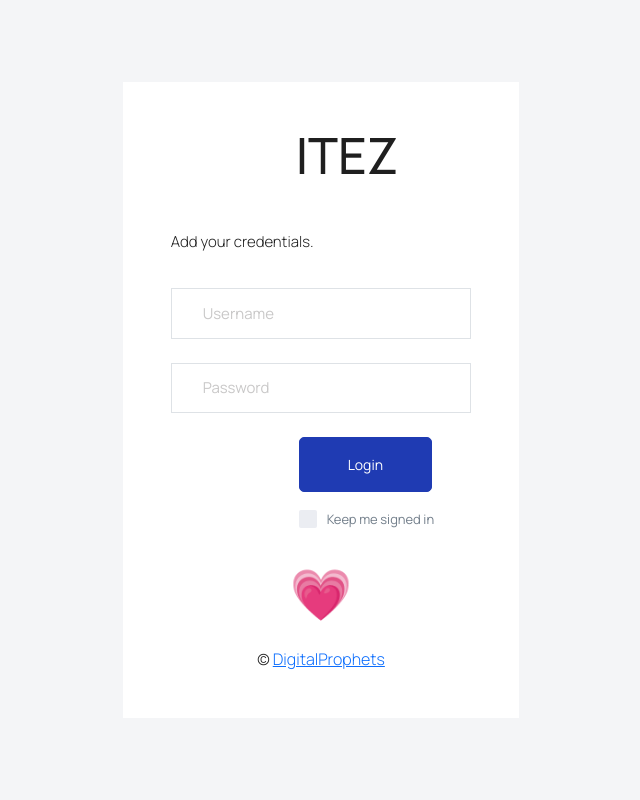
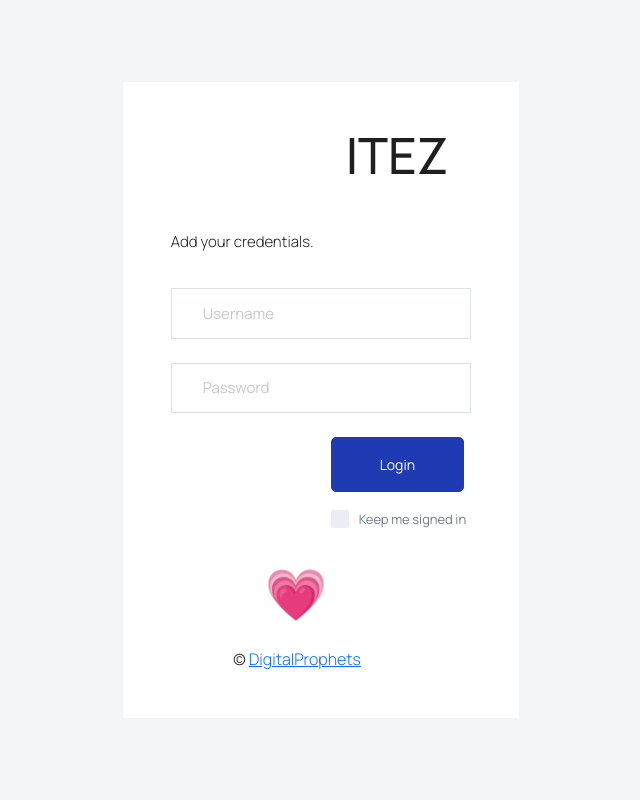
Before and after one commit to wearethepioneers18/itez, a Django app: page /login/ in a window 1280 px wide. Shown: the whole page, without its empty margins (319-959 px from the left). Run offline with Django 3.2, Linux system fonts and the light colour scheme; parts of the project's set-up code (start-up, migrations or seed data) failed here and were passed over; some libraries are stand-ins or nearby versions.

Commit message:
Align buttons and logo

```diff
--- a/itez/templates/accounts/login.html
+++ b/itez/templates/accounts/login.html
@@ -16,7 +16,7 @@
           <div class="col-lg-4 mx-auto">
             <div class="auth-form-light text-left py-5 px-4 px-sm-5">
               <div class="brand-logo">
-                <h1 style="padding-left:2.5em">ITEZ</h1>
+                <h1 style="padding-left:3.5em">ITEZ</h1>
                 <!-- <img src="/static/assets/images/logo.svg" alt="logo"> -->
               </div>
               <h4>
@@ -42,10 +42,10 @@
                 <div class="form-group">
                   {{ form.password }}
                 </div>
-                <div class="mt-3"  style="padding-left:8em;">
+                <div class="mt-3"  style="padding-left:10em;">
                   <button type="submit" name="login" class="btn btn-block btn-primary btn-lg font-weight-medium auth-form-btn">Login</button>
                 </div>
-                <div class="my-2 d-flex justify-content-between align-items-center" style="padding-left:8em">
+                <div class="my-2 d-flex justify-content-between align-items-center" style="padding-left:10em">
                   <div class="form-check">
                     <label class="form-check-label text-muted">
                       <input type="checkbox" class="form-check-input">
@@ -56,10 +56,10 @@
                 </div>
                 <div class="text-center mt-4 fw-light">
 
-                  <h1>&#128151;</h1>
+                  <h1 style="padding-right:1em">&#128151;</h1>
                   <br/>
 
-                  &copy; <a target="_blank" href="http://digiprophets.com/">DigitalProphets</a>
+                  &copy; <a target="_blank" href="http://digiprophets.com/" style="padding-right:3em">DigitalProphets</a>
                   <br/>
                 </div>
               </form>
```
Also changed, not shown: itez/templates/home/login.html (+39 -22 lines).
